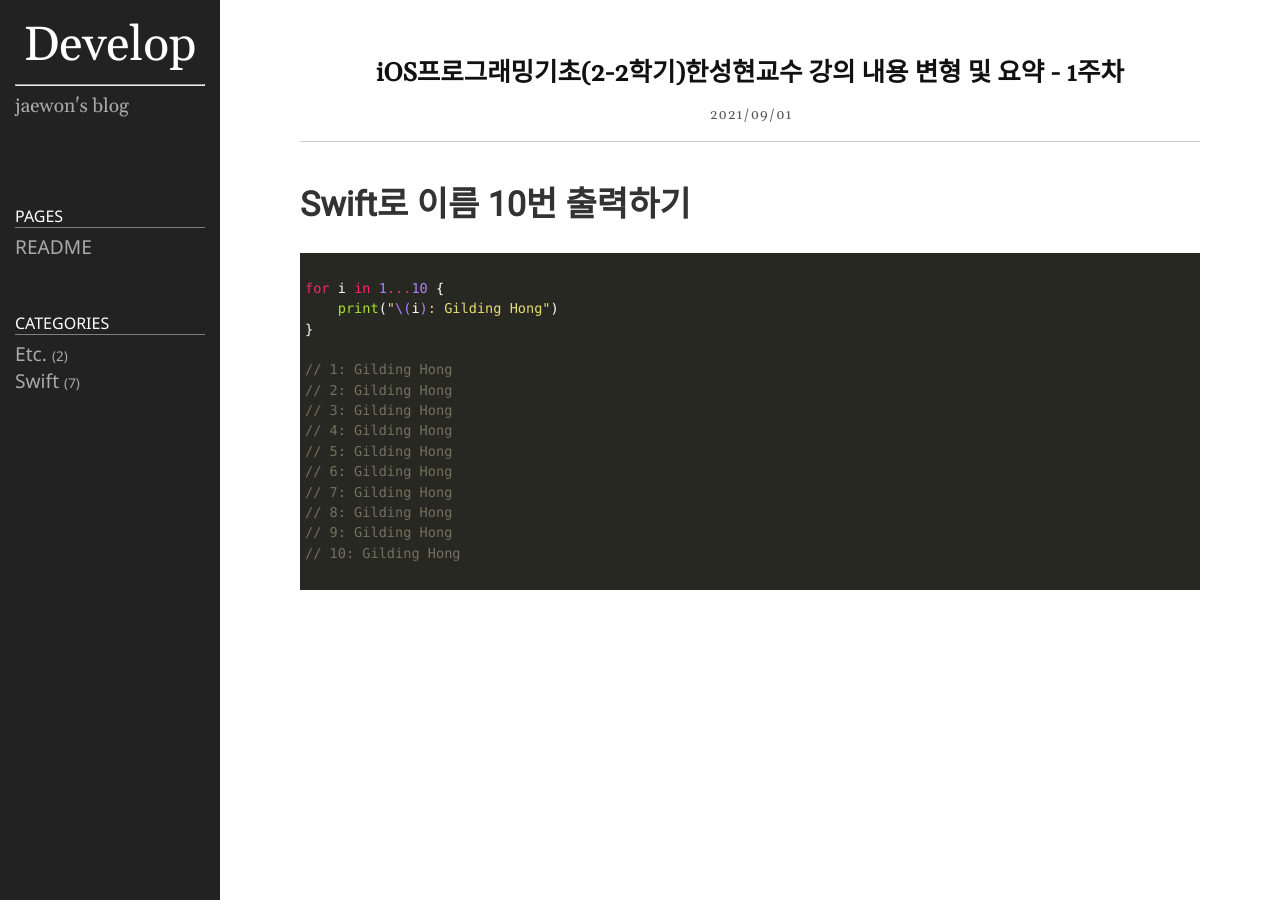
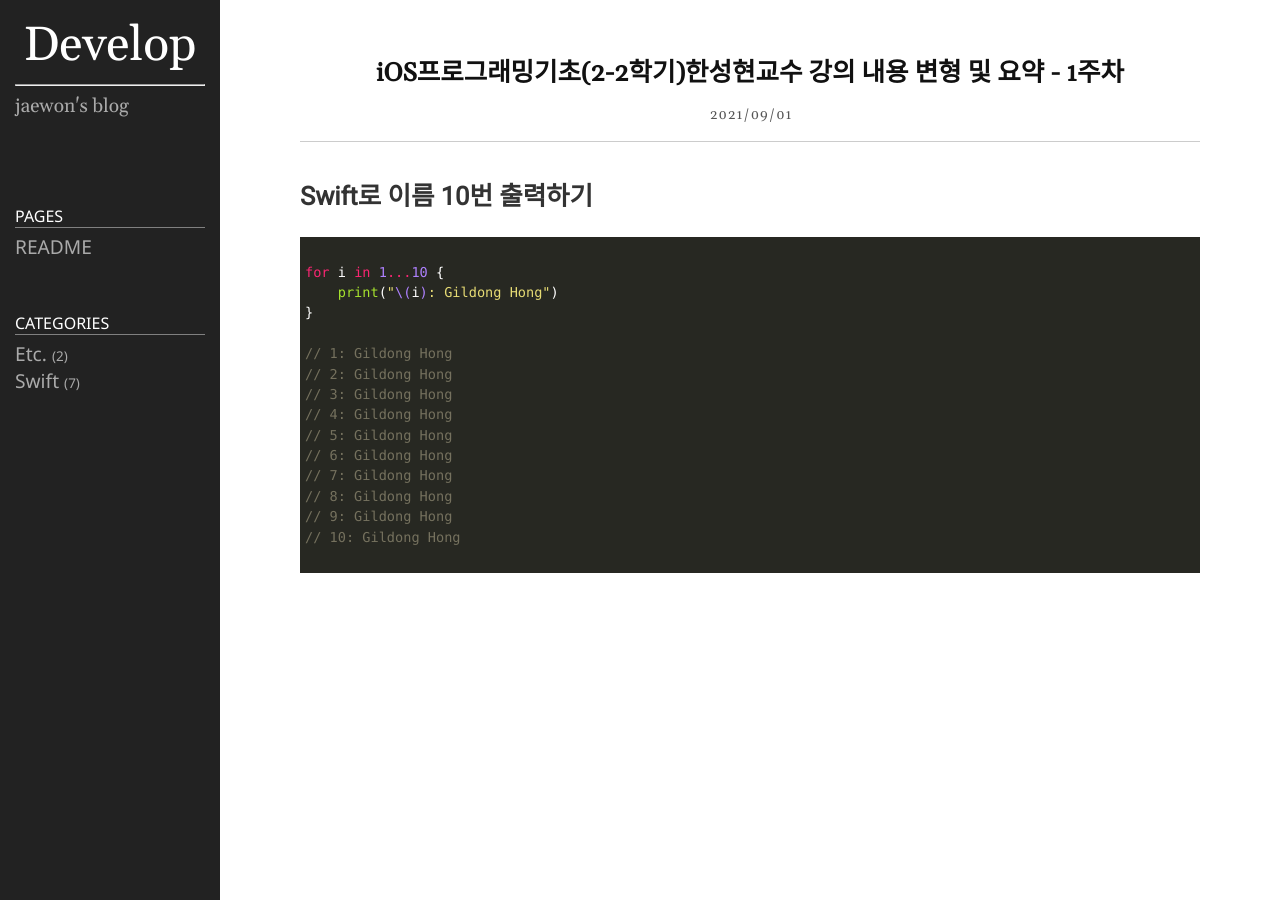
Before and after one commit to Jaewon-Yun/Jaewon-Yun.github.io, a Jekyll site: the page built from _posts/swift-report/2021-09-02-report.markdown, in a window 1280 px wide. Built offline with Jekyll 4.4.1, drawn with Linux system fonts in a browser that asks for light colours.

Commit message:
Fix typo

````diff
--- a/_posts/swift-report/2021-09-02-report.markdown
+++ b/_posts/swift-report/2021-09-02-report.markdown
@@ -5,23 +5,23 @@ date:   2021-09-02 00:00:00 +0900
 categories: Swift
 ---
 
-# Swift로 이름 10번 출력하기
+## Swift로 이름 10번 출력하기
 
 ```swift
 
 for i in 1...10 {
-    print("\(i): Gilding Hong")
+    print("\(i): Gildong Hong")
 }
 
-// 1: Gilding Hong
-// 2: Gilding Hong
-// 3: Gilding Hong
-// 4: Gilding Hong
-// 5: Gilding Hong
-// 6: Gilding Hong
-// 7: Gilding Hong
-// 8: Gilding Hong
-// 9: Gilding Hong
-// 10: Gilding Hong
+// 1: Gildong Hong
+// 2: Gildong Hong
+// 3: Gildong Hong
+// 4: Gildong Hong
+// 5: Gildong Hong
+// 6: Gildong Hong
+// 7: Gildong Hong
+// 8: Gildong Hong
+// 9: Gildong Hong
+// 10: Gildong Hong
 
 ```
````
